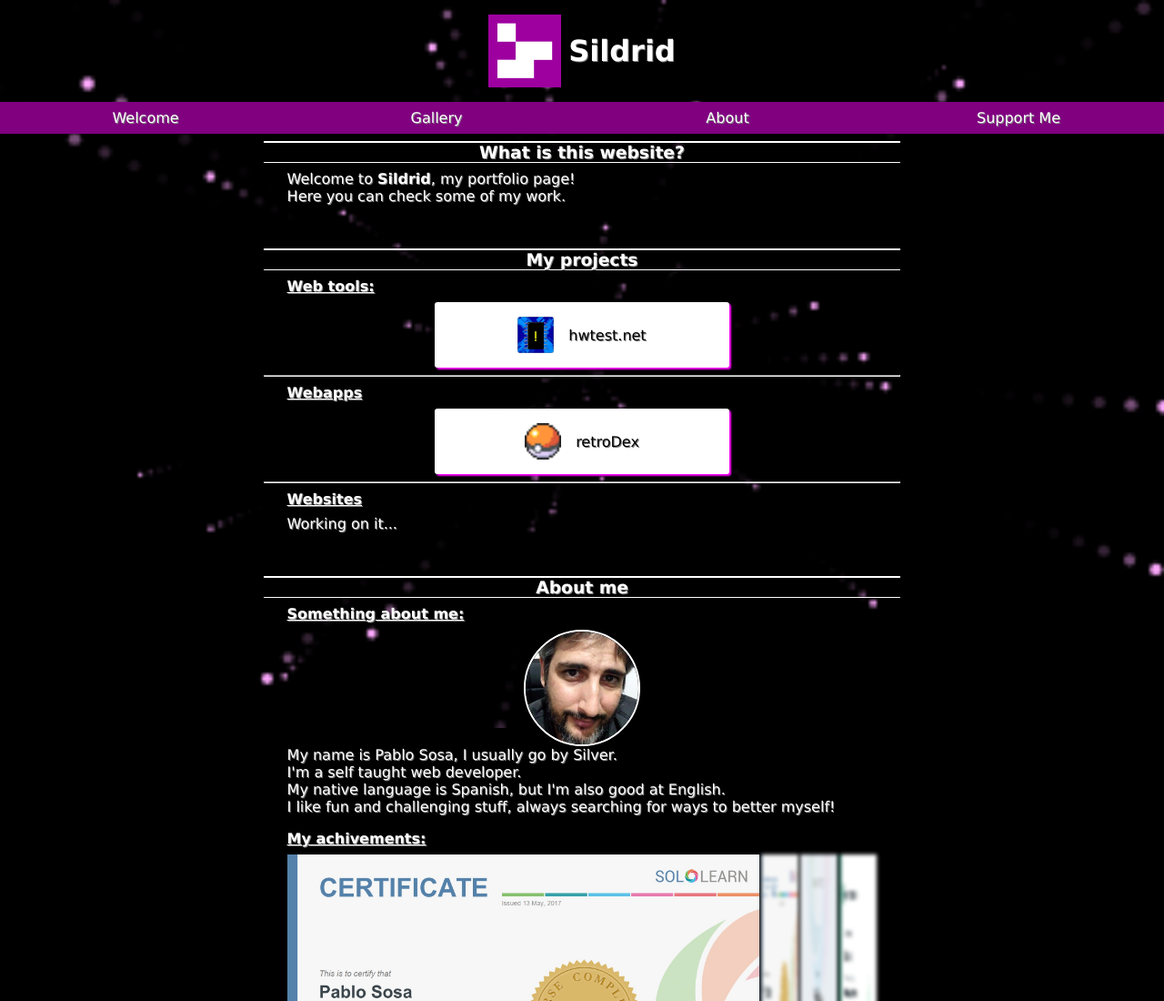
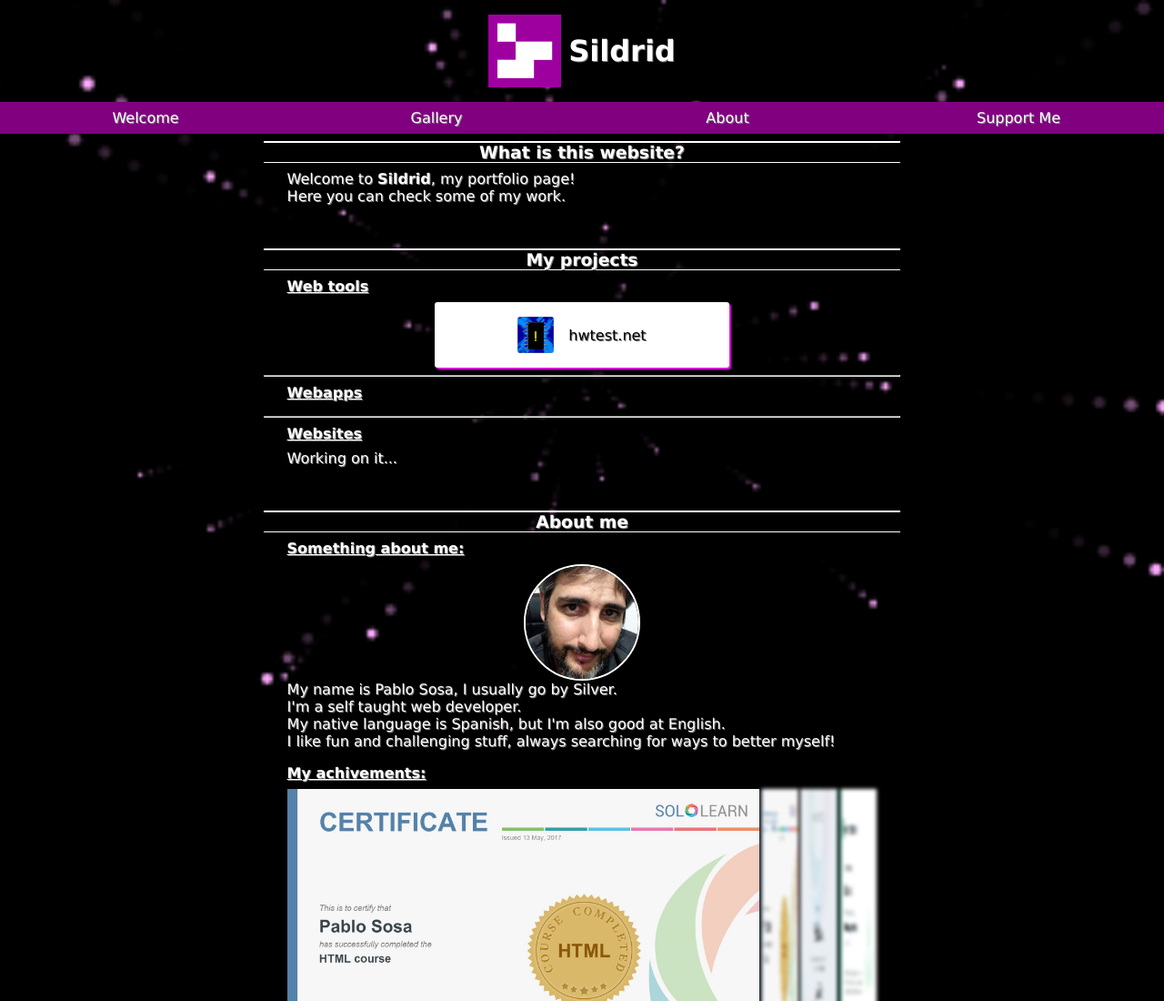
Before and after one commit to sildrid/sildrid.github.io, a plain HTML site: page index.html in a window 1280 px wide. Shown: the top 1100 px of the page at 91% size. Drawn offline with Linux system fonts and the light colour scheme.

Commit message:
minor fixes, disabled retroDex link for now

```diff
--- a/index.html
+++ b/index.html
@@ -45,7 +45,7 @@
 			<article>
 				<h3 id="gallery">My projects</h3>
 				<section>
-					<h4>Web tools:</h4>
+					<h4>Web tools</h4>
 					<ul class="flexbox">
 						<li>
 						  <a href="http://hwtest.net" target="_blank">
@@ -59,12 +59,14 @@
 				<section>
 					<h4>Webapps</h4>
 					<ul class="flexbox">
+						<!--
 						<li>
 						  <a href="https://dex.sildrid.com" target="_blank">
 						    <img src="res/dexLogo.png" alt="retroDex logo">
 						    retroDex
 						  </a>
 						</li>
+					-->
 					</ul>
 				</section>
 				<hr>
```
